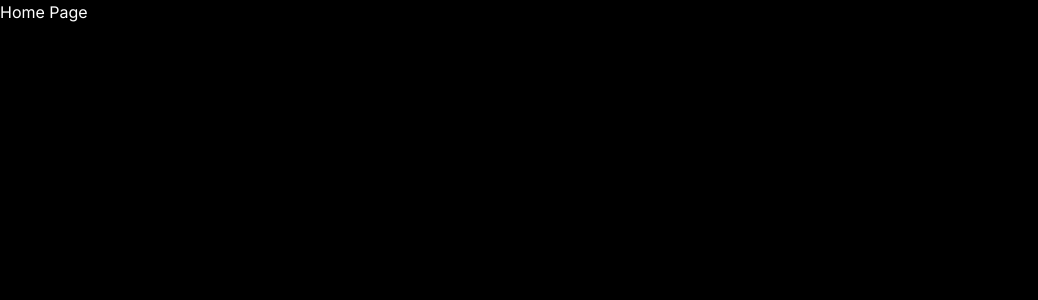
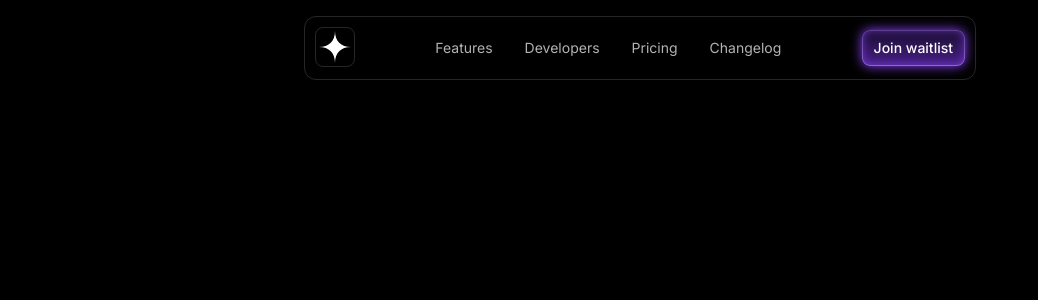
Before and after one commit to faridvatani/ai-seo, a Next.js app: page / in a window 1280 px wide. Shown: the top 300 px of the page, without its empty margins (0-1038 px from the left). Built offline with nearby package versions, Linux system fonts and the light colour scheme.

Commit message:
feat: implement Header section

```diff
--- a/src/app/page.tsx
+++ b/src/app/page.tsx
@@ -1,3 +1,9 @@
+import { Header } from "@/sections/Header";
+
 export default function Home() {
-  return <main>Home Page</main>;
+  return (
+    <main>
+      <Header />
+    </main>
+  );
 }
--- a/src/sections/Header.tsx
+++ b/src/sections/Header.tsx
@@ -1,3 +1,49 @@
+import { Logo, MenuIcon } from "@/assets";
+import Link from "next/link";
+
+const navItems = [
+  { href: "#", title: "Features" },
+  { href: "#", title: "Developers" },
+  { href: "#", title: "Pricing" },
+  { href: "#", title: "Changelog" },
+];
+
 export const Header = () => {
-  return <header>Header</header>;
+  return (
+    <header className="py-4 border-b border-white/15 md:border-none">
+      <div className="container">
+        <div className="flex justify-between items-center md:border border-white/15 md:p-2.5 rounded-xl max-w-2xl mx-auto">
+          <div>
+            <div className="inline-flex items-center justify-center size-10 border border-white/15 rounded-lg">
+              <Logo className="size-8" />
+            </div>
+          </div>
+          <div className="hidden md:block">
+            <nav className="flex gap-8 text-sm">
+              {navItems.map((link, index) => (
+                <Link
+                  key={index}
+                  href={link.href}
+                  className="text-white/70 hover:text-white transition"
+                >
+                  {link.title}
+                </Link>
+              ))}
+            </nav>
+          </div>
+          <div className="flex items-center gap-4">
+            <button className="relative py-2 px-3 text-sm font-medium rounded-lg bg-gradient-to-b from-[#190d2e] to-[#4a208a] shadow-[0px_0px_12px_#8c45ff]">
+              <div className="absolute inset-0">
+                <div className="absolute border border-white/20 inset-0 rounded-lg [mask-image:linear-gradient(to_bottom,black,transparent)]"></div>
+                <div className="absolute border border-white/40 inset-0 rounded-lg [mask-image:linear-gradient(to_top,black,transparent)]"></div>
+                <div className="absolute inset-0 shadow-[0_0_10px_rgb(140,69,255,0.7)_inset] rounded-lg"></div>
+              </div>
+              <span>Join waitlist</span>
+            </button>
+            <MenuIcon className="md:hidden" />
+          </div>
+        </div>
+      </div>
+    </header>
+  );
 };
```
Also changed, not shown: src/assets/index.ts (+21 -21 lines), 1 other file (tests, documents, lock files or other folders).
